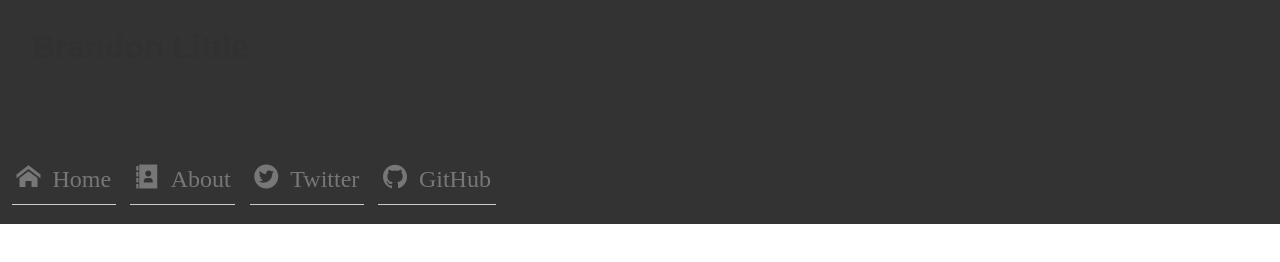
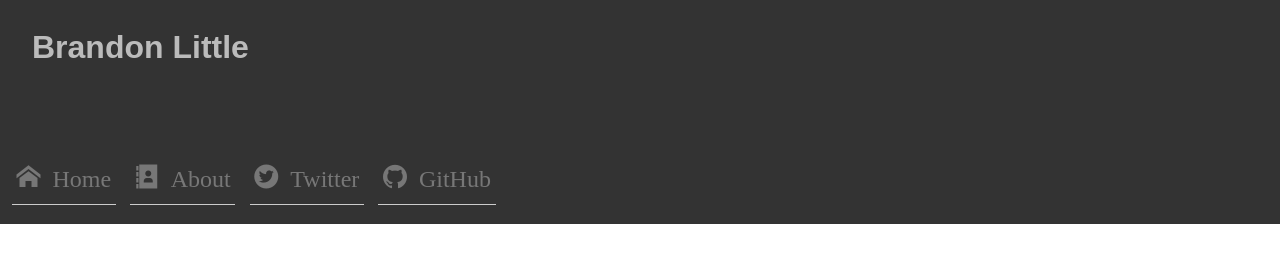
Before and after one commit to brlittle86/portfolio, a plain HTML site: page index.html in a window 1280 px wide. Drawn offline with Linux system fonts and the light colour scheme; files whose address does not match are found by name.

Commit message:
changed general font color

```diff
--- a/css/style.css
+++ b/css/style.css
@@ -5,7 +5,7 @@ img {
 body {
   line-height: 1.5;
   font-size: 100%;
-  color: #313131;
+  color: #BBB;
 }
 
 hr {
```
